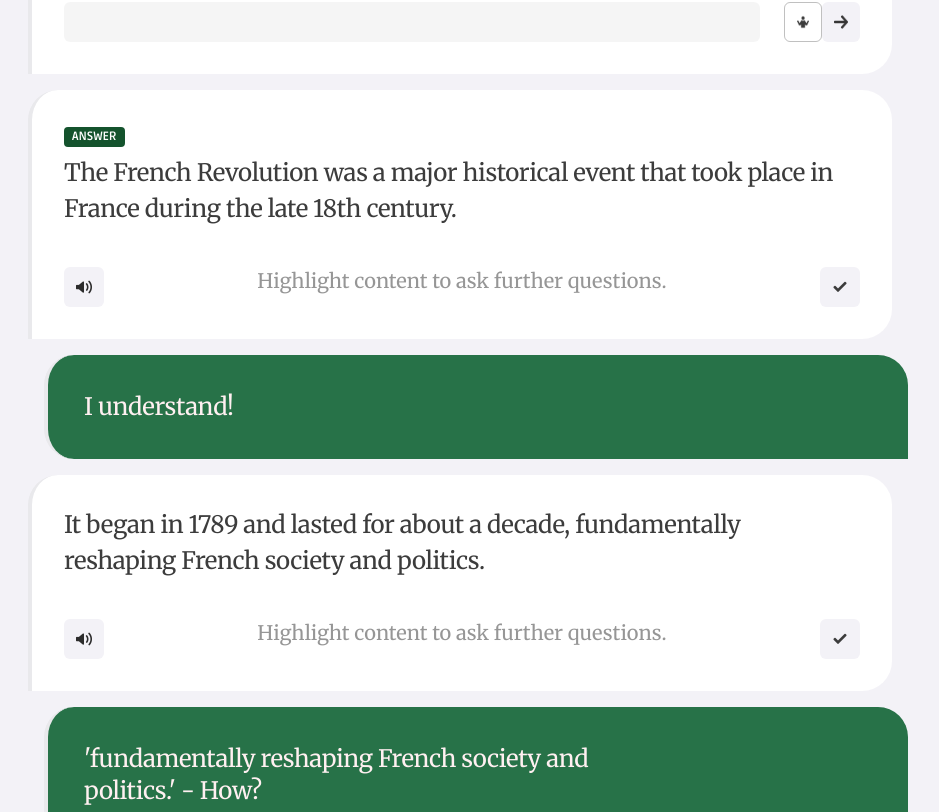
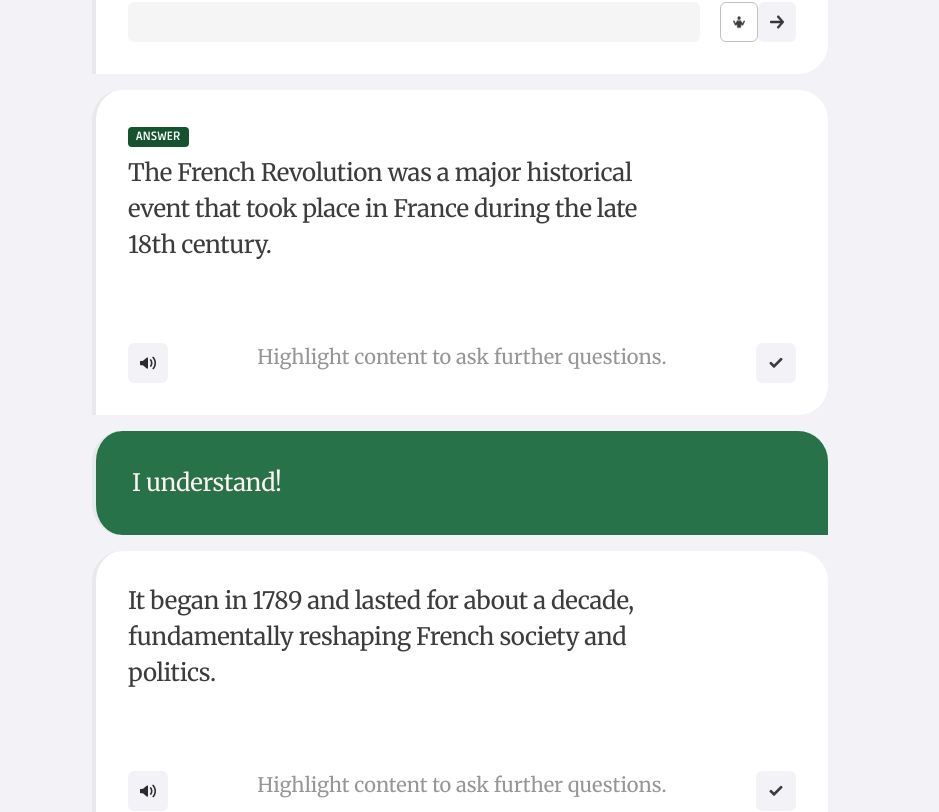
Before and after one commit to tgoulder4/Dunnoyet, a Next.js app: page / in a window 1280 px wide. Shown: the part 843-1655 px from the top of the page, without its empty margins (180-1119 px from the left). Built offline with nearby package versions, Linux system fonts and the light colour scheme.

Commit message:
add message simulation

```diff
--- a/src/app/page.tsx
+++ b/src/app/page.tsx
@@ -5,7 +5,7 @@ export default function Home() {
   const subject = "The French Revolution";
   return (
     <main
-      className={`text-complementary max-w-4xl mx-auto flex flex-col gap-4 h-full w-full px-4 pt-6 pb-14`}
+      className={`text-complementary max-w-3xl mx-auto flex flex-col gap-4 h-full w-full px-4 pt-6 pb-14`}
     >
       <h2 className={`font-black text-[2rem] ${merriweather.className}`}>
         {subject}
--- a/src/components/Thread.tsx
+++ b/src/components/Thread.tsx
@@ -4,17 +4,15 @@ import ResponseCard from "./cards/ResponseCard";
 import InterrogativeCard from "./cards/InterrogativeCard";
 import UserQuestionCard from "./cards/UserQuestionCard";
 import Image from "next/image";
-import $ from "jquery";
 type Text = {
   content: string;
   type: "Question" | "Response" | "Interrogation";
 };
 function Thread() {
-  const [margin, setMargin] = useState(0);
   const currentCard = useRef<HTMLDivElement>(null);
   let firstResponseShown = false;
   //const currentCard setCurrentCard in an effort to make the image 30px below the top card.
-  const threadTexts: Array<Text> = [
+  const [messages, setMessages] = useState<Array<Text>>([
     {
       type: "Question",
       content: "What was The French Revolution?",
@@ -56,13 +54,10 @@ function Thread() {
       content:
         "Next, The French Revolution brought about significant social changes, like ending feudal privileges and promoting the idea of equality among citizens.",
     },
-  ];
-  useEffect(() => {
-    function main() {
-      setMargin((threadTexts.length - 1) * 35);
-    }
-    main();
-  }, []);
+  ]);
+  function addMessage(message: Text) {
+    setMessages([...messages, message]);
+  }
   return (
     <>
       <div
@@ -84,33 +79,43 @@ function Thread() {
           />
         </div>
         <hr className="h-[2px] bg-[hsl(0,0%,75%)]" />
-        {threadTexts.map((elem, index) => {
+        {messages.map((elem, index) => {
           switch (elem.type) {
             case "Question":
-              return <UserQuestionCard content={elem.content} />;
+              return (
+                <UserQuestionCard
+                  addMessage={addMessage}
+                  content={elem.content}
+                />
+              );
             case "Response":
               if (firstResponseShown == false) {
                 firstResponseShown = true;
                 return (
                   <ResponseCard
-                    id={index == threadTexts.length - 1 ? "currentCard" : ""}
                     key={index}
                     content={elem.content}
                     firstResponseShown={false}
+                    addMessage={addMessage}
                   />
                 );
               } else {
                 return (
                   <ResponseCard
-                    id={index == threadTexts.length - 1 ? "currentCard" : ""}
                     key={index}
                     content={elem.content}
                     firstResponseShown={true}
+                    addMessage={addMessage}
                   />
                 );
               }
             case "Interrogation":
-              return <InterrogativeCard content={elem.content} />;
+              return (
+                <InterrogativeCard
+                  content={elem.content}
+                  addMessage={addMessage}
+                />
+              );
           }
         })}
         <hr className="h-[2px] bg-[hsl(0,0%,75%)]" />
--- a/src/components/cards/InterrogativeCard.tsx
+++ b/src/components/cards/InterrogativeCard.tsx
@@ -3,7 +3,13 @@ import { Button } from "../ui/button";
 import { Input } from "../user/ui/input";
 import { useState } from "react";
 import InterrogationQuestion from "./InterrogationQuestion";
-function InterrogativeCard({ content }: { content: string }) {
+function InterrogativeCard({
+  addMessage,
+  content = "",
+}: {
+  addMessage: Function;
+  content: string;
+}) {
   //do a fetch for general repsonse to content via gpt api
   return (
     <>
--- a/src/components/cards/ResponseCard.tsx
+++ b/src/components/cards/ResponseCard.tsx
@@ -1,5 +1,6 @@
 import { useState } from "react";
 import { Button } from "../ui/button";
+import { Loader2 } from "lucide-react";
 import { merriweather, ruda } from "@/app/layout";
 import InterrogativeButtons from "../ui/interrogativeButtons";
 export type Term = {
@@ -10,10 +11,15 @@ export type Term = {
 
 function ResponseCard({
   baseCard = false,
-  showControls = true,
   content = "",
   firstResponseShown = true,
+  addMessage,
   ...props
+}: {
+  baseCard?: boolean;
+  content: string;
+  firstResponseShown: boolean;
+  addMessage: Function;
 }) {
   const [activeTerm, setActiveTerm] = useState<Term>({
     term: "",
@@ -24,6 +30,8 @@ function ResponseCard({
     hasHighlighted: false,
     value: "",
   });
+  const [loading, setLoading] = useState(false);
+  const [showControls, setShowControls] = useState(true);
   function handleTermSelect(interrogativeTerm: Term) {
     console.log(
       `Elaboration called with interrogative term: ${interrogativeTerm.term}`
@@ -52,13 +60,27 @@ function ResponseCard({
     }
     // setHighlightedText(window.getSelection().toString());
   }
+  async function submitElaboration() {
+    setLoading(true);
+    setTimeout(() => {
+      setLoading(false);
+      addMessage({
+        type: "Question",
+        content: `'${highlighted.value}' - ${activeTerm.term} ${activeTerm.followUpQuestion}`,
+      });
+      // setShowControls(false);
+    }, 2000);
+  }
+  function handleUnderstood() {
+    // send to backend
+  }
   return (
     <div
       className={`mr-4 bg-white w-full p-8 rounded-t-[30px] rounded-br-[30px] flex flex-col justify-between gap-3`}
       {...props}
       onMouseUp={() => handleHighlight()}
+      onClick={() => handleHighlight()}
     >
-      {showControls ? (
       <div className="flex flex-col gap-4">
         <div className="">
           <article>
@@ -72,12 +94,12 @@ function ResponseCard({
               <></>
             )}
             <h2
-                onMouseUp={() => handleHighlight()}
-                className={`text-2xl max-w-[1000px] mb-10 mr-[3%] ${merriweather.className} font-[400] leading-[150%] tracking-[-0.374px]`}
+              className={`text-2xl max-w-[1000px] mb-20 w-[80%] ${merriweather.className} font-[400] leading-[150%] tracking-[-0.374px]`}
             >
               {content}
             </h2>
           </article>
+          {showControls ? (
             <div className="flex flex-col md:flex-row gap-8 md:gap-0 justify-between items-start min-h-8">
               <Button variant="grey">
                 <img src="./speaker_dark.png" alt="Read aloud" />
@@ -87,28 +109,27 @@ function ResponseCard({
                 handleTermSelect={handleTermSelect}
                 hasHighlighted={highlighted.hasHighlighted}
               />
-              {!activeTerm.term ? (
-                <>
-                  <Button variant="grey">
+              <Button
+                variant="grey"
+                onClick={activeTerm.term ? submitElaboration : handleUnderstood}
+              >
+                {loading ? (
+                  <Loader2 className="animate-spin" color="#000000" />
+                ) : activeTerm.term ? (
+                  <img src="./send_dark.png" alt="Send" />
+                ) : (
                   <img src="./tick_dark.png" alt="Understood" />
+                )}
               </Button>
-                </>
-              ) : (
-                <>
-                  <Button variant="grey">
-                    <img src="./send_dark.png" alt="Understood" />
-                  </Button>
-                </>
-              )}
 
               {/* if highlighted, be arrow_right */}
-            </div>
-          </div>
             </div>
           ) : (
             <></>
           )}
         </div>
+      </div>
+    </div>
   );
 }
 
--- a/src/components/cards/UserQuestionCard.tsx
+++ b/src/components/cards/UserQuestionCard.tsx
@@ -5,22 +5,32 @@ import { Input } from "../user/ui/input";
 import { Textarea } from "@/components/ui/textarea";
 import { useState, useEffect, useRef } from "react";
 
-function UserQuestionCard({ content = "" }: { content: string }) {
+function UserQuestionCard({
+  addMessage,
+  content = "",
+}: {
+  addMessage: Function;
+  content: string;
+}) {
   const [newContent, setNewContent] = useState(content);
   const [closed, setClosed] = useState<boolean>(true);
   const [hovering, setHovering] = useState<boolean>(false);
   const questionRef = useRef<HTMLTextAreaElement>(null);
   function handleEdit() {
     setClosed(false);
-    questionRef.current?.focus();
   }
+  useEffect(() => {
+    if (!closed) {
+      questionRef.current?.focus();
+    }
+  }, [closed]);
   function handleAmendment() {
     setClosed(true);
   }
   return (
     <>
       <div
-        className="ml-4 w-full bg-primary p-8 rounded-t-[30px] rounded-bl-[30px] flex justify-between gap-3"
+        className="w-full bg-primary p-8 rounded-t-[30px] rounded-bl-[30px] flex justify-between gap-3"
         onMouseEnter={() => setHovering(true)}
         onMouseLeave={() => setHovering(false)}
       >
@@ -33,7 +43,7 @@ function UserQuestionCard({ content = "" }: { content: string }) {
               {newContent}
             </h2>
             {hovering ? (
-              <div className="flex justify-end items-center">
+              <div className="flex items-end h-full">
                 <Button
                   variant="outline"
                   icon="./pencil_dark.png"
@@ -49,7 +59,7 @@ function UserQuestionCard({ content = "" }: { content: string }) {
             <Textarea
               id={`questionInput`}
               ref={questionRef}
-              className={` p-1 bg-primary border-none text-white w-full max-w-[75%] text-2xl placeholder:text-[#135632] ${merriweather.className} font-[700] leading-[150%] tracking-[-0.374px]`}
+              className={` p-1 bg-primary border-primary/80 ring-0 text-white w-full max-w-[75%] text-2xl placeholder:text-[#135632] ${merriweather.className} font-[400]  tracking-[-0.374px]`}
               onChange={(e) => {
                 setNewContent(e.target.value);
               }}
--- a/src/components/ui/navbar/navbar.tsx
+++ b/src/components/ui/navbar/navbar.tsx
@@ -18,7 +18,7 @@ function Navbar({ brandSide, middle, userSide, alignment }: NavbarProps) {
   return (
     <>
       <header
-        className={`bg-primary h-14 flex items-center justify-${alignment} p-3 px-16 ${ruda.className} sticky`}
+        className={`bg-primary h-14 flex items-center justify-${alignment} p-3 px-16 ${ruda.className} sticky top-0 z-50`}
       >
         <div id="brandSide" className="flex items-center gap-4 h-full">
           {brandSide.map((item) => {
--- a/src/components/ui/textarea.tsx
+++ b/src/components/ui/textarea.tsx
@@ -1,6 +1,6 @@
-import * as React from "react"
+import * as React from "react";
 
-import { cn } from "@/lib/utils"
+import { cn } from "@/lib/utils";
 
 export interface TextareaProps
   extends React.TextareaHTMLAttributes<HTMLTextAreaElement> {}
@@ -10,15 +10,15 @@ const Textarea = React.forwardRef<HTMLTextAreaElement, TextareaProps>(
     return (
       <textarea
         className={cn(
-          "flex min-h-[80px] w-full rounded-md border border-input bg-background px-3 py-2 text-sm ring-offset-background placeholder:text-muted-foreground focus-visible:outline-none focus-visible:ring-2 focus-visible:ring-ring focus-visible:ring-offset-2 disabled:cursor-not-allowed disabled:opacity-50",
+          "flex min-h-[80px] w-full rounded-md border bg-background px-3 py-2 text-sm  placeholder:text-muted-foreground focus-visible:outline-none focus-visible:ring-2 focus-visible:ring-ring focus-visible:ring-offset-2 disabled:cursor-not-allowed disabled:opacity-50",
           className
         )}
         ref={ref}
         {...props}
       />
-    )
+    );
   }
-)
-Textarea.displayName = "Textarea"
+);
+Textarea.displayName = "Textarea";
 
-export { Textarea }
+export { Textarea };
```
Lines whose indentation alone changed are shown as unchanged.
